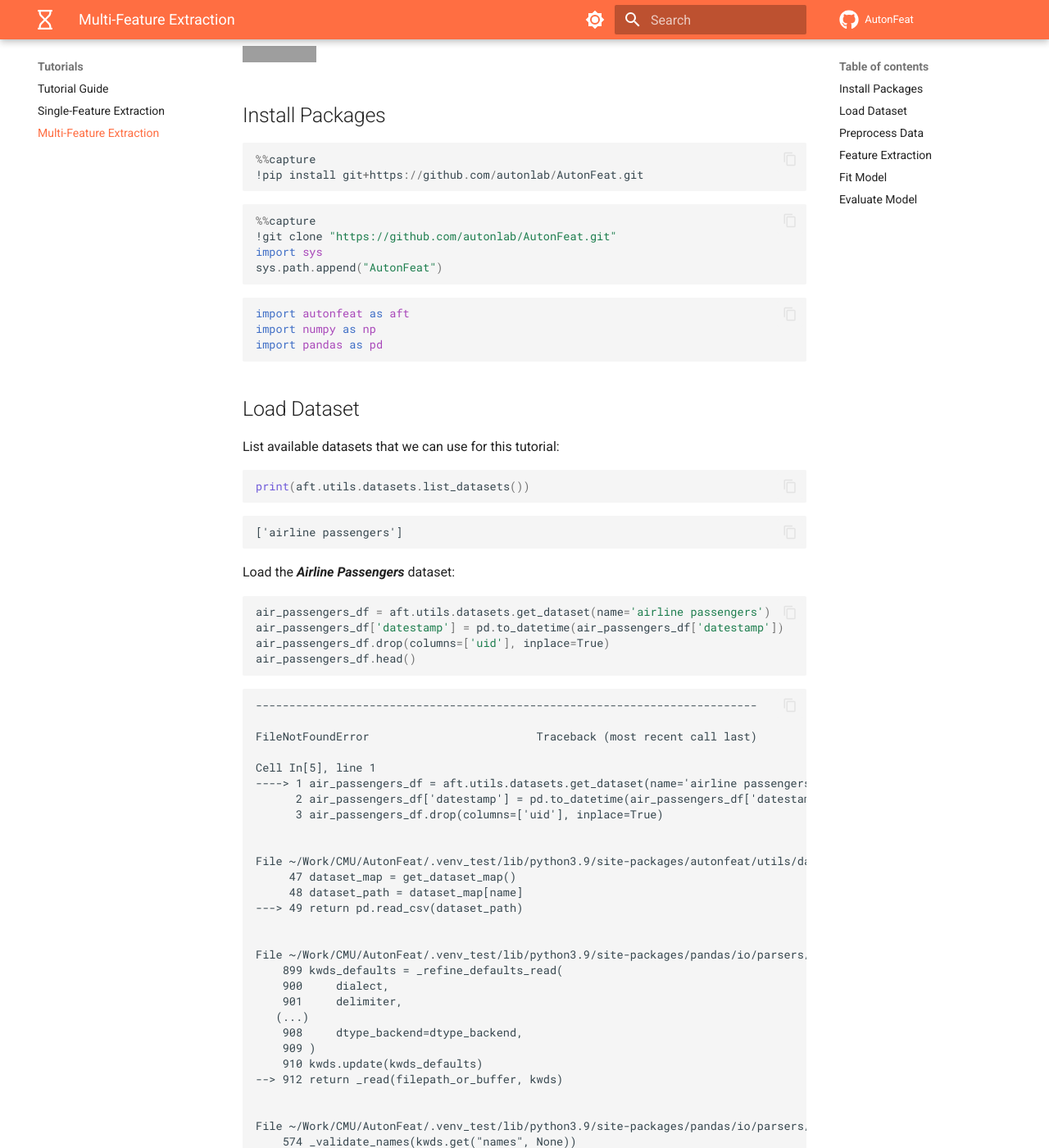
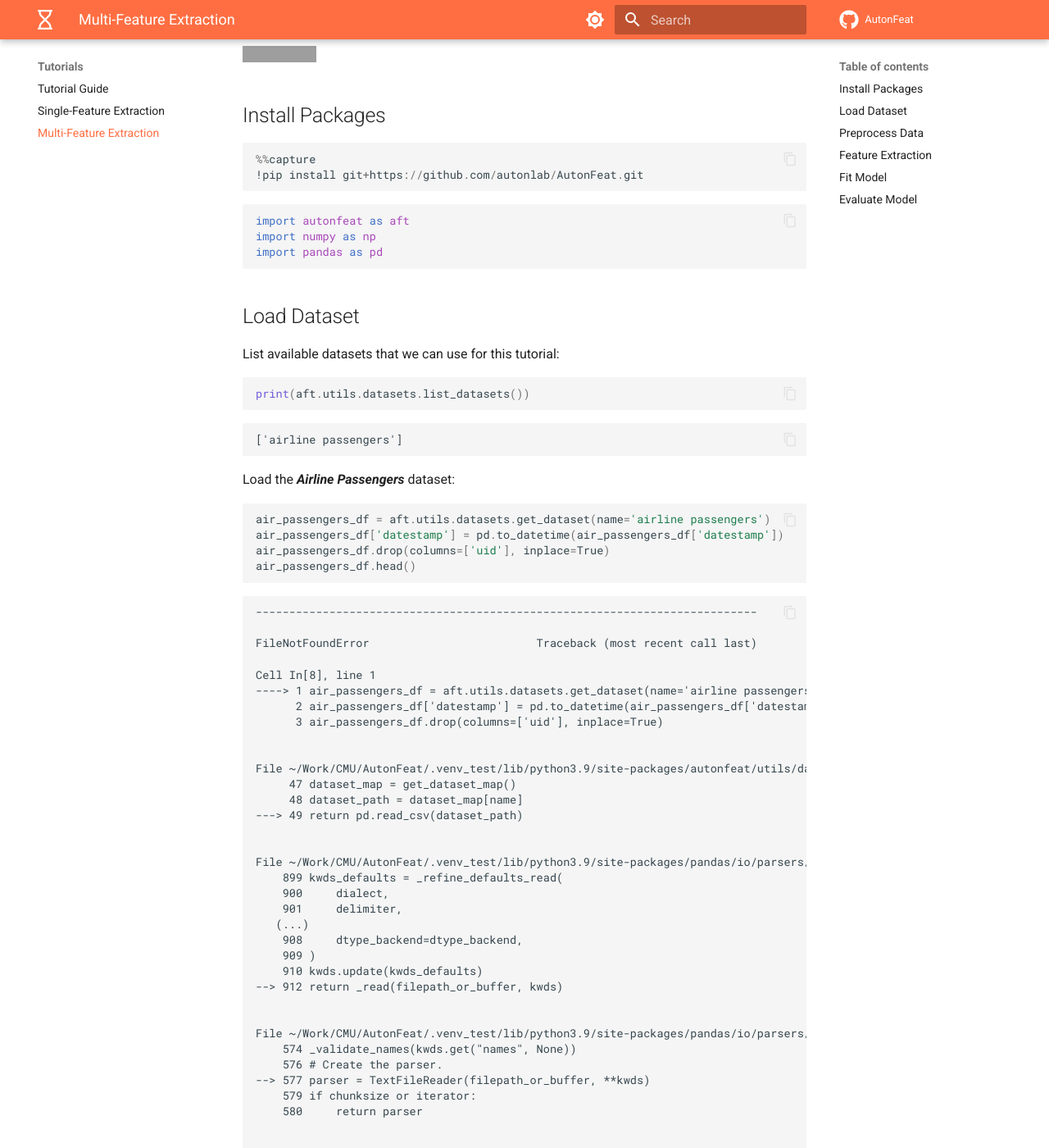
Before and after one commit to autonlab/AutonFeat, an MkDocs documentation site: the page built from docs/tutorials/multi_feature_extraction.md, in a window 1280 px wide and 1400 px high, scrolled down 383 px. Shown: the whole window at 82% size. Built offline with MkDocs 1.6.1 and Material for MkDocs 9.7.7, drawn with Linux system fonts in a browser that asks for light colours; comment, search, counter and statistics services are not loaded; some of the changed text lies outside the part shown; grey boxes are pictures that could not be loaded.

Commit message:
[BUG] Correct setup to include csv files in package

````diff
--- a/docs/tutorials/multi_feature_extraction.md
+++ b/docs/tutorials/multi_feature_extraction.md
@@ -12,14 +12,6 @@
 ```python
 %%capture
 !pip install git+https://github.com/autonlab/AutonFeat.git
-```
-
-
-```python
-%%capture
-!git clone "https://github.com/autonlab/AutonFeat.git"
-import sys
-sys.path.append("AutonFeat")
 ```
 
 
@@ -56,7 +48,7 @@
 
     FileNotFoundError                         Traceback (most recent call last)
 
-    Cell In[5], line 1
+    Cell In[8], line 1
     ----> 1 air_passengers_df = aft.utils.datasets.get_dataset(name='airline passengers')
           2 air_passengers_df['datestamp'] = pd.to_datetime(air_passengers_df['datestamp'])
           3 air_passengers_df.drop(columns=['uid'], inplace=True)
--- a/setup.py
+++ b/setup.py
@@ -38,6 +38,7 @@
     ],
     packages=find_packages(where='autonfeat'),
     package_dir={'': 'autonfeat'},
+    package_data={'': ['autonfeat/utils/datasets/data/*.csv']},
     install_requires=user_requirements,
     classifiers=[
         "Programming Language :: Python :: 3",
````
Also changed, not shown: docs/tutorials/single_feature_extraction.md (+0 -8 lines), docs/assets/delta_mean_f_visualize.png, docs/assets/delta_mean_visualize.png, docs/assets/delta_median_f_visualize.png, docs/assets/delta_median_visualize.png, docs/assets/delta_quantile_f_visualize.png, docs/assets/delta_quantile_visualize.png, docs/assets/delta_std_f_visualize.png, docs/assets/delta_std_visualize.png, docs/assets/delta_var_f_visualize.png, docs/assets/delta_var_visualize.png, 2 other files.
